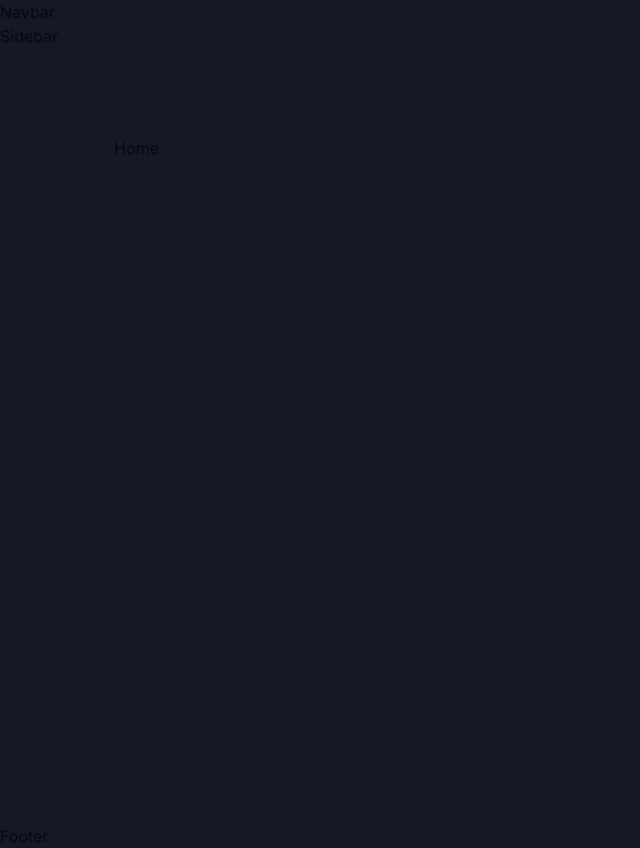
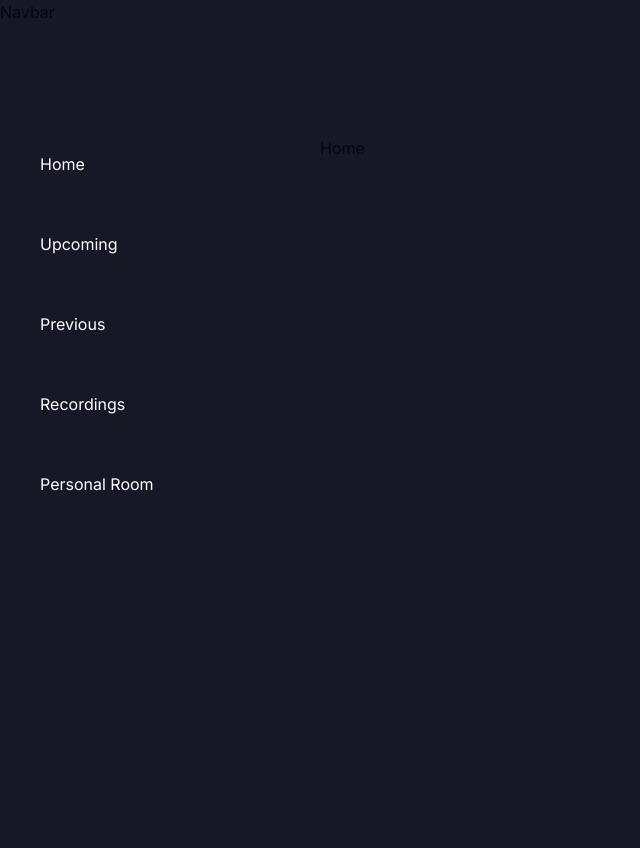
Before and after one commit to IftequarIffu/DialIn, a Next.js app: page / in a window 1280 px wide. Shown: the whole page, without its empty margins (0-640 px from the left). After the commit the page ends 824 px from the top, so only its background shows below. Built offline with nearby package versions, Linux system fonts and the light colour scheme.

Commit message:
Made some progress on the Sidebar

```diff
--- a/app/(root)/(home)/layout.tsx
+++ b/app/(root)/(home)/layout.tsx
@@ -1,18 +1,20 @@
+import Navbar from '@/components/Navbar'
 import React, { ReactNode } from 'react'
+import Sidebar from '@/components/Sidebar'
 
 const HomeLayout = ({ children }: { children: ReactNode}) => {
   return (
     <main className='relative'>
-        Navbar
+        <Navbar />
        <div className="flex">
-        Sidebar
+       <Sidebar />
         <section className="flex min-h-screen flex-1 flex-col px-6 pb-6 pt-28 max-md:pb-14 sm:px-14">
           <div className="w-full">
           {children}
           </div>
         </section>
        </div>
-        Footer
+        {/* <Sidebar /> */}
     </main>
   )
 }
--- /dev/null
+++ b/components/Navbar.tsx
@@ -0,0 +1,9 @@
+import React from 'react'
+
+const Navbar = () => {
+  return (
+    <div>Navbar</div>
+  )
+}
+
+export default Navbar
--- /dev/null
+++ b/components/Sidebar.tsx
@@ -0,0 +1,31 @@
+'use client'
+import sidebarLinks from '@/constants'
+import { usePathname } from 'next/navigation'
+import React from 'react'
+import Link from 'next/link'
+import { cn } from '@/lib/utils'
+
+const Sidebar = () => {
+
+  const pathName = usePathname()
+  return (
+    <section className='sticky left-0 flex top-0 h-screen w-fit flex-col justify-between bg-dark-1 p-6 pt-28 text-white max-sm:hidden lg:w-[264px]'>
+      <div className="flex flex-col flex-1 gap-6">
+        {
+          sidebarLinks.map((link) => {
+            const isActive = pathName === link.route || pathName.startsWith(link.route)
+            return (
+              <Link href={link.route} key={link.label} className={cn('flex gap-4 items-center p-4 rounded-lg justify-start', {
+                'bg-blue-1': isActive
+              })}>
+              {link.label}
+              </Link>
+            )
+          })
+        }
+      </div>
+    </section>
+  )
+}
+
+export default Sidebar
--- /dev/null
+++ b/constants/index.ts
@@ -0,0 +1,29 @@
+const sidebarLinks = [
+    {
+        imgUrl: '/icons/something.svg',
+        route: '/',
+        label: 'Home'
+    },
+    {
+        imgUrl: '/icons/upcoming.svg',
+        route: '/upcoming',
+        label: 'Upcoming'
+    },
+    {
+        imgUrl: '/icons/previous.svg',
+        route: '/previous',
+        label: 'Previous'
+    },
+    {
+        imgUrl: '/icons/Video.svg',
+        route: '/recordings',
+        label: 'Recordings'
+    },
+    {
+        imgUrl: '/icons/add-personal.svg',
+        route: '/personal-room',
+        label: 'Personal Room'
+    },
+]
+
+export default sidebarLinks
```
